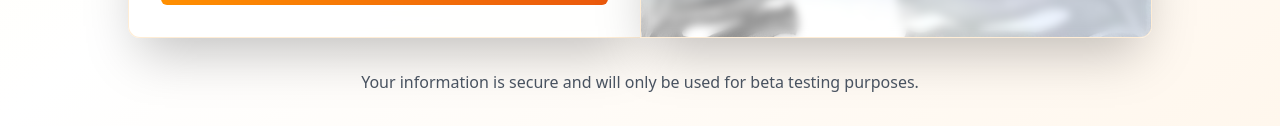
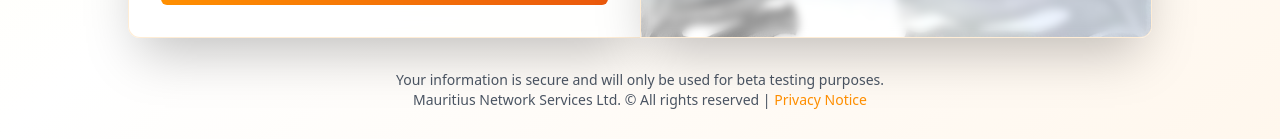
Before and after one commit to shane-permalloo/mcci-tester, a React (Vite) app: page / in a window 1280 px wide. Shown: the part 901-1040 px from the top of the page. Built offline with nearby package versions, Linux system fonts and the light colour scheme; no server answers.

Commit message:
Add privacy policy

```diff
--- a/src/components/BetaRegistrationForm.tsx
+++ b/src/components/BetaRegistrationForm.tsx
@@ -372,8 +372,10 @@ export function BetaRegistrationForm() {
         </div>
 
         {/* Footer */}
-        <div className="text-center mt-8 text-gray-600 dark:text-gray-300">
+        <div className="text-center mt-8 text-sm text-gray-600 dark:text-gray-300">
           <p>Your information is secure and will only be used for beta testing purposes.</p>
+          <p>Mauritius Network Services Ltd. © All rights reserved | <a className="text-yellow-600 dark:text-yellow-400 hover:underline" href="https://mns.mu/wp-content/uploads/2024/07/DC0-MNS_Privacy-Notice.pdf" target="_blank">Privacy Notice</a>
+</p>
         </div>
       </div>
     </div>
```
